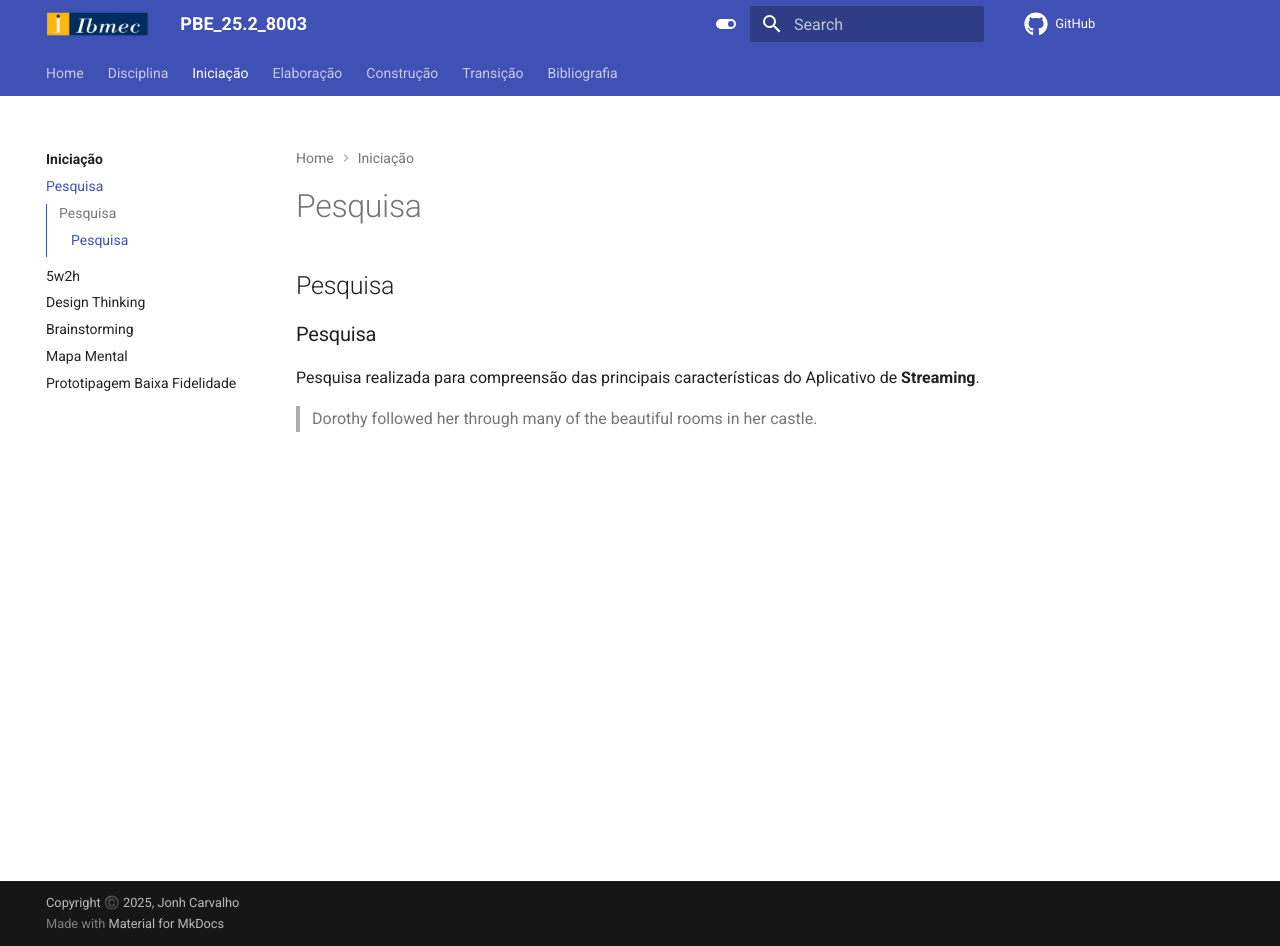
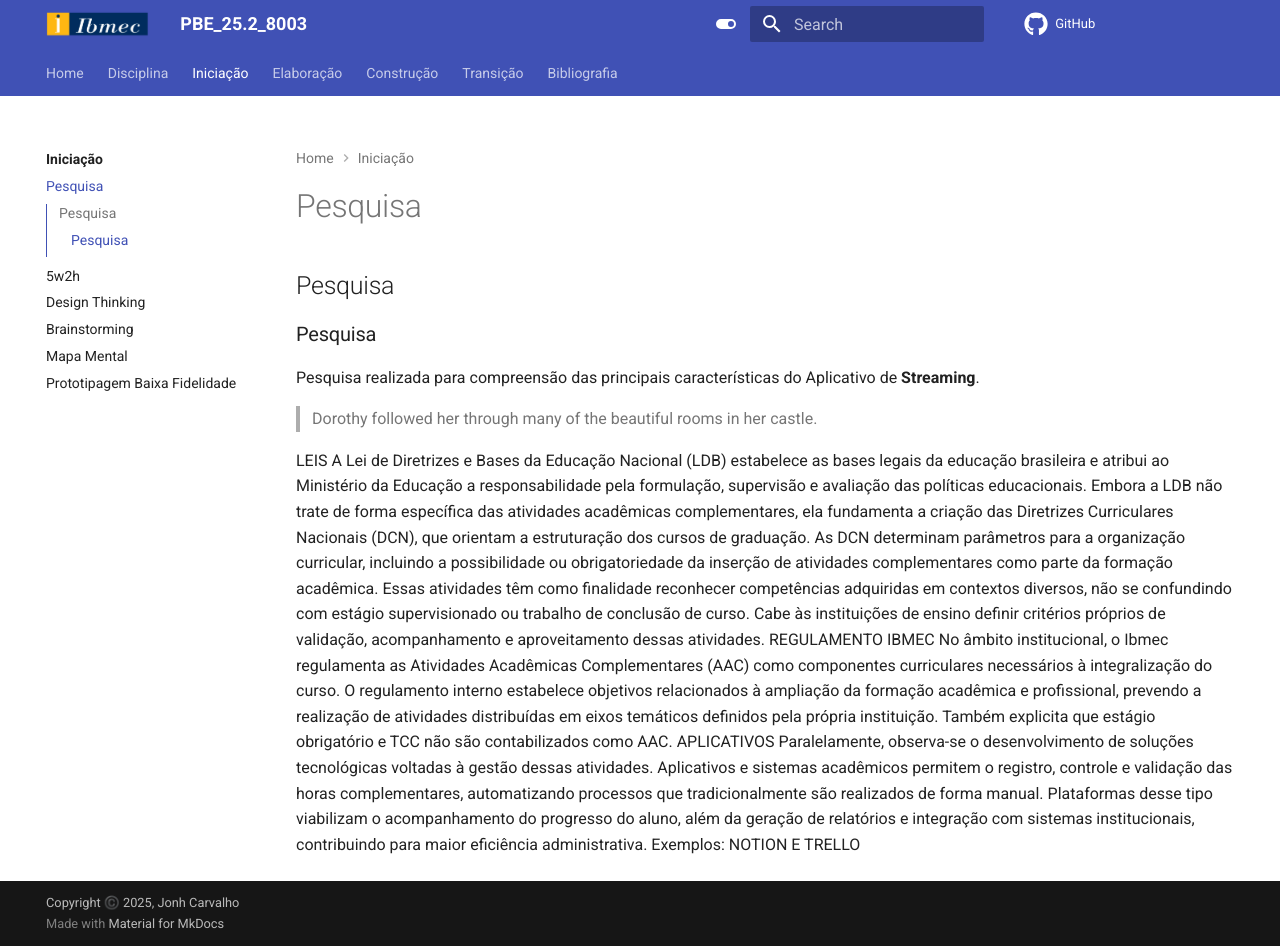
Before and after one commit to Projetos-de-Extensao/PBE_26.1_8003_II, an MkDocs documentation site: the page built from docs/Iniciacao/pesquisa.md, in a window 1280 px wide and 946 px high. Built offline with MkDocs 1.6.1 and Material for MkDocs 9.7.7, drawn with Linux system fonts in a browser that asks for light colours; comment, search, counter and statistics services are not loaded.

Commit message:
pesquisa

```diff
--- a/docs/Iniciacao/pesquisa.md
+++ b/docs/Iniciacao/pesquisa.md
@@ -10,3 +10,32 @@ title: Pesquisa
 Pesquisa realizada para compreensão das principais características do Aplicativo de **Streaming**.
 
 > Dorothy followed her through many of the beautiful rooms in her castle.
+
+LEIS
+A Lei de Diretrizes e Bases da Educação Nacional (LDB) estabelece as bases legais da
+educação brasileira e atribui ao Ministério da Educação a responsabilidade pela
+formulação, supervisão e avaliação das políticas educacionais. Embora a LDB não trate
+de forma específica das atividades acadêmicas complementares, ela fundamenta a
+criação das Diretrizes Curriculares Nacionais (DCN), que orientam a estruturação dos
+cursos de graduação.
+As DCN determinam parâmetros para a organização curricular, incluindo a possibilidade
+ou obrigatoriedade da inserção de atividades complementares como parte da
+formação acadêmica. Essas atividades têm como finalidade reconhecer competências
+adquiridas em contextos diversos, não se confundindo com estágio supervisionado ou
+trabalho de conclusão de curso. Cabe às instituições de ensino definir critérios próprios
+de validação, acompanhamento e aproveitamento dessas atividades.
+REGULAMENTO IBMEC
+No âmbito institucional, o Ibmec regulamenta as Atividades Acadêmicas
+Complementares (AAC) como componentes curriculares necessários à integralização do
+curso. O regulamento interno estabelece objetivos relacionados à ampliação da
+formação acadêmica e profissional, prevendo a realização de atividades distribuídas
+em eixos temáticos definidos pela própria instituição. Também explicita que estágio
+obrigatório e TCC não são contabilizados como AAC.
+APLICATIVOS
+Paralelamente, observa-se o desenvolvimento de soluções tecnológicas voltadas à
+gestão dessas atividades. Aplicativos e sistemas acadêmicos permitem o registro,
+controle e validação das horas complementares, automatizando processos que
+tradicionalmente são realizados de forma manual. Plataformas desse tipo viabilizam o
+acompanhamento do progresso do aluno, além da geração de relatórios e integração
+com sistemas institucionais, contribuindo para maior eficiência administrativa.
+Exemplos: NOTION E TRELLO
```
